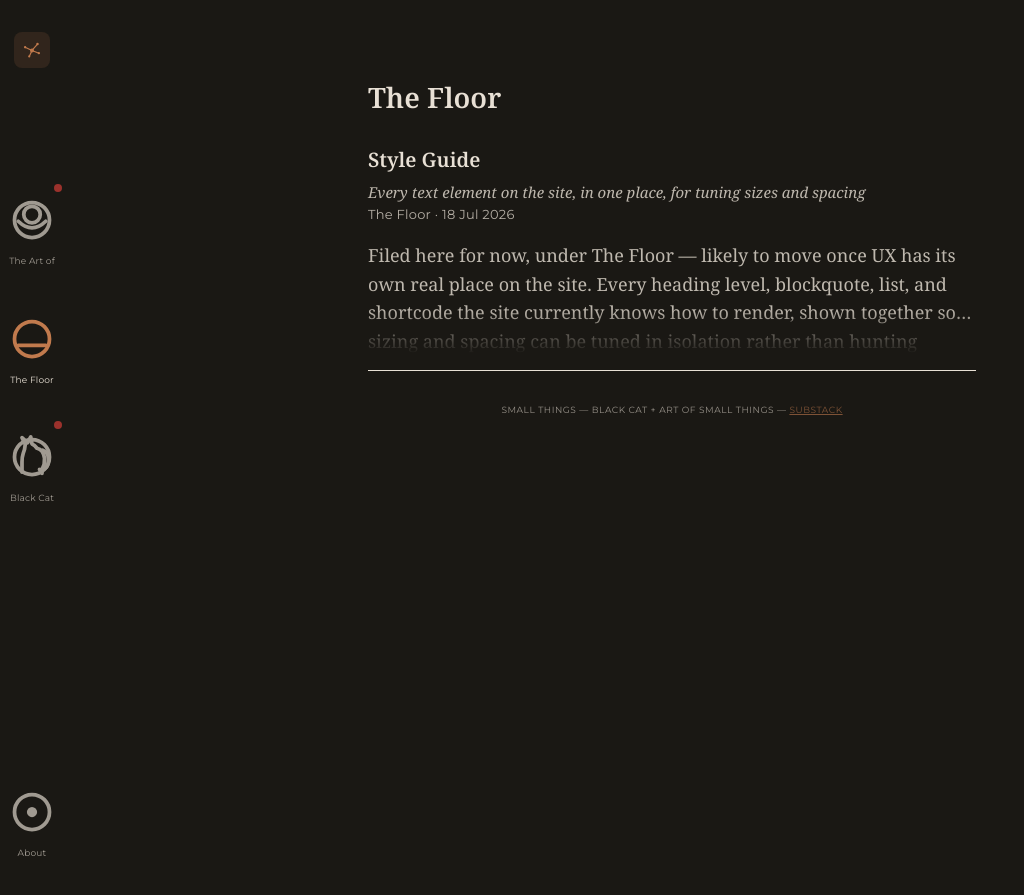
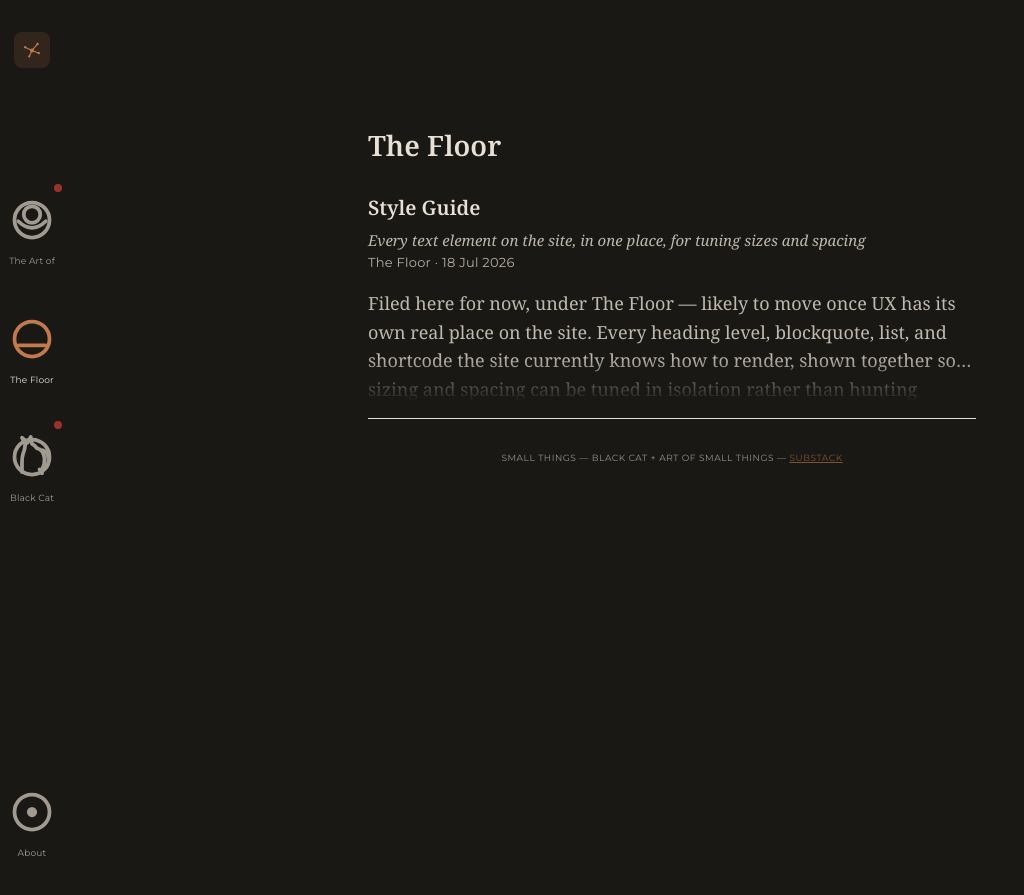
Before and after one commit to 2pix/small-things, a Jekyll site: the page built from the-floor/index.html, in a window 1280 px wide. Shown: the top 895 px of the page, without its empty margins (0-1024 px from the left). Built offline with Jekyll 4.4.1, drawn with Linux system fonts in a browser that asks for light colours.

Commit message:
Increase desktop top spacing above page titles for more breathing room

```diff
--- a/assets/css/style.css
+++ b/assets/css/style.css
@@ -628,7 +628,7 @@ main {
   }
 
   .page__title {
-    padding-top: calc(var(--space-3) * 2);
+    padding-top: calc(var(--space-8) + var(--space-4));
   }
 
   .rail-logo {
```
